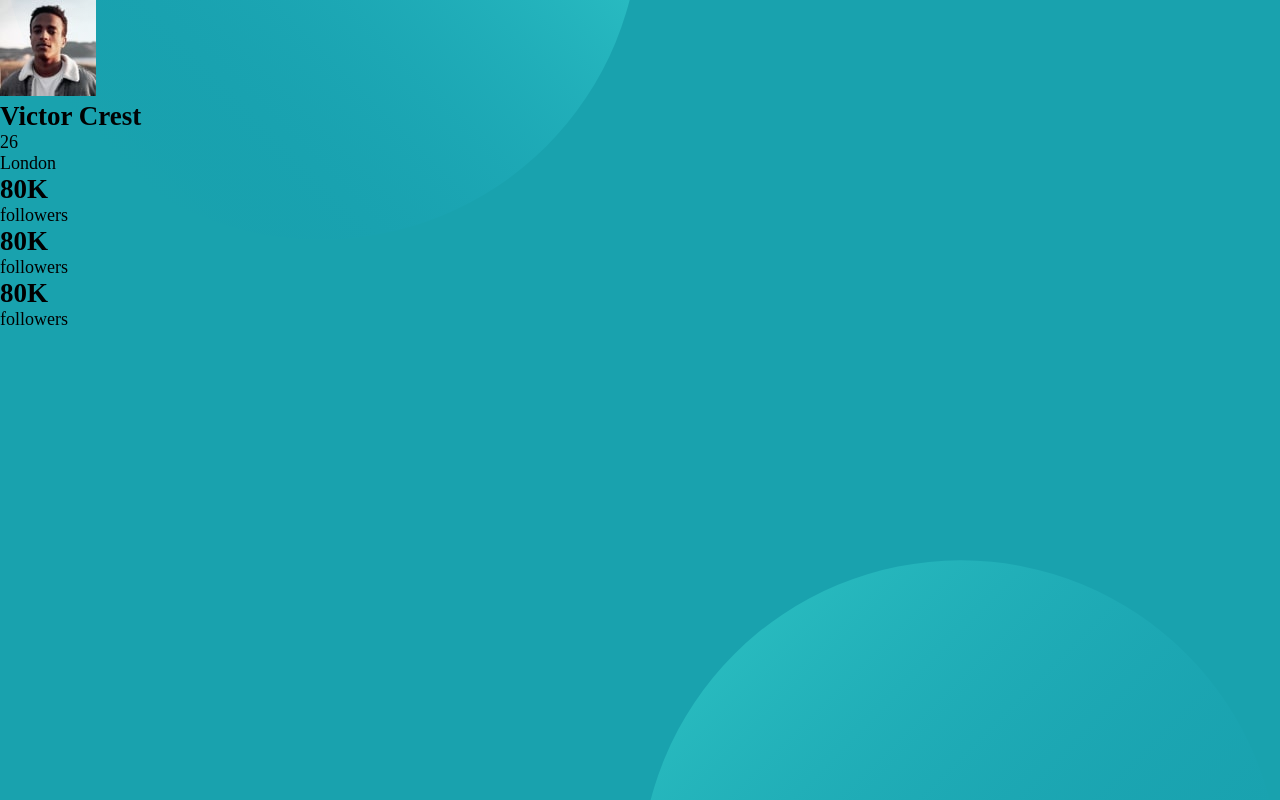
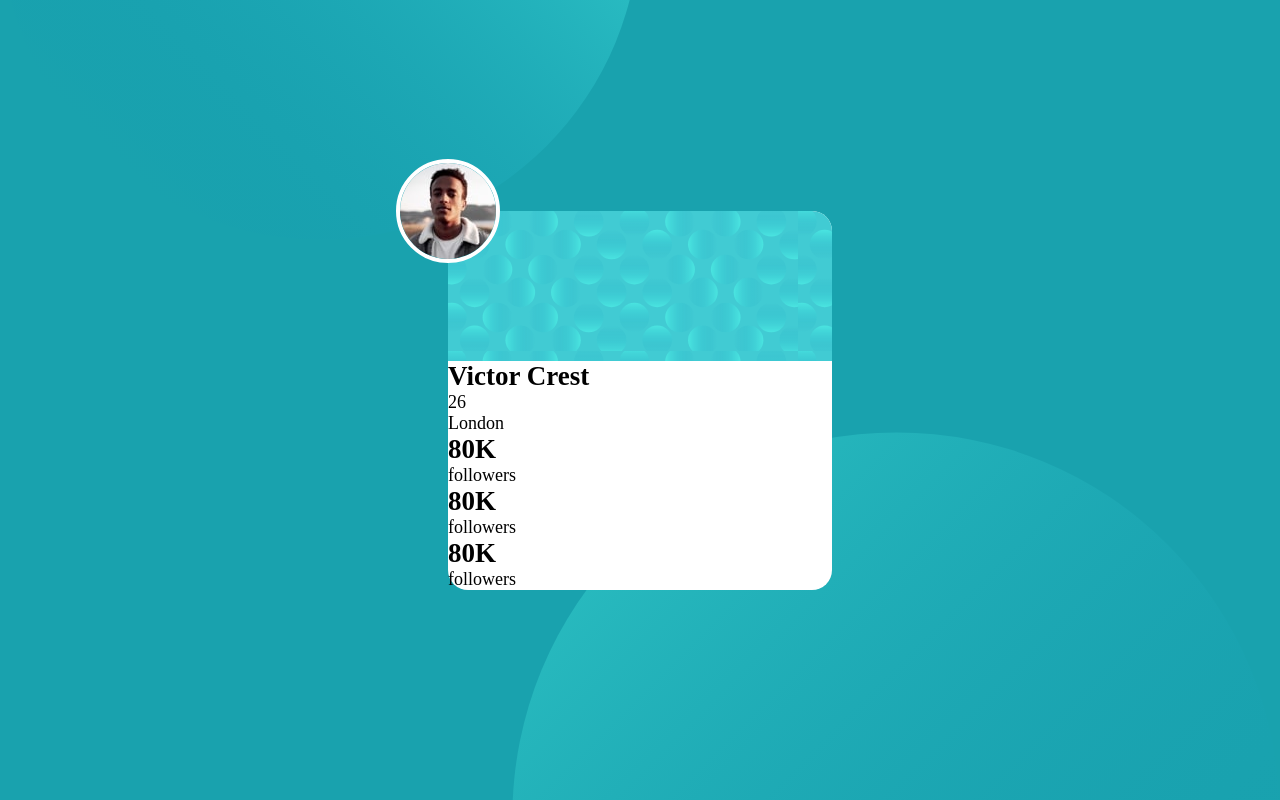
Before and after one commit to lilKriT/profile-card-component, a plain HTML site: page index.html in a window 1280 px wide. Drawn offline with Linux system fonts and the light colour scheme.

Commit message:
Moving on.

```diff
--- a/css/style.css
+++ b/css/style.css
@@ -30,7 +30,6 @@ body {
 
 #card-top-circle, #card-bottom-circle {
     position: absolute;
-
 }
 
 #card-top-circle {
@@ -42,6 +41,34 @@ body {
 #card-bottom-circle {
     bottom: -50%;
     right: 0;
-    width: 50%;
+    width: 60%;
     height: auto;
 }
+
+#card-section {
+    display: flex;
+    align-items: center;
+}
+
+.card {
+    z-index: 1;
+    background-color: #fff;
+    margin: 0 auto;
+    width: 30%;
+
+    border-radius: 20px;
+}
+
+.card-background-img {
+    background-image: url("/img/bg-pattern-card.svg");
+    border-radius: 20px 20px 0 0;
+    width: 100%;
+    height: 150px;
+    position: relative;
+}
+
+.card-background-img img {
+    border-radius: 50%;
+    border: 4px #fff solid;
+    transform: translate(-50%, -50%);
+}
```
